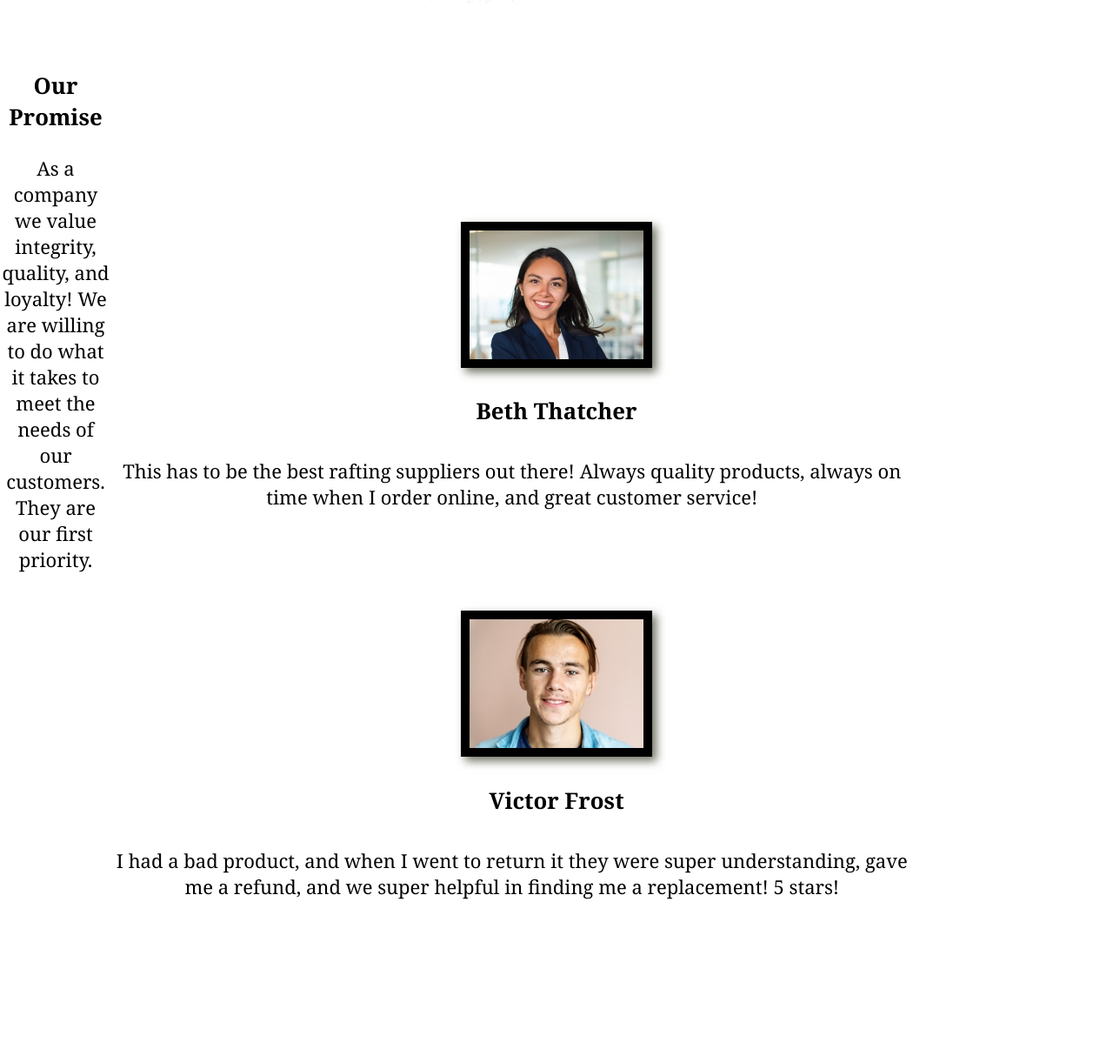
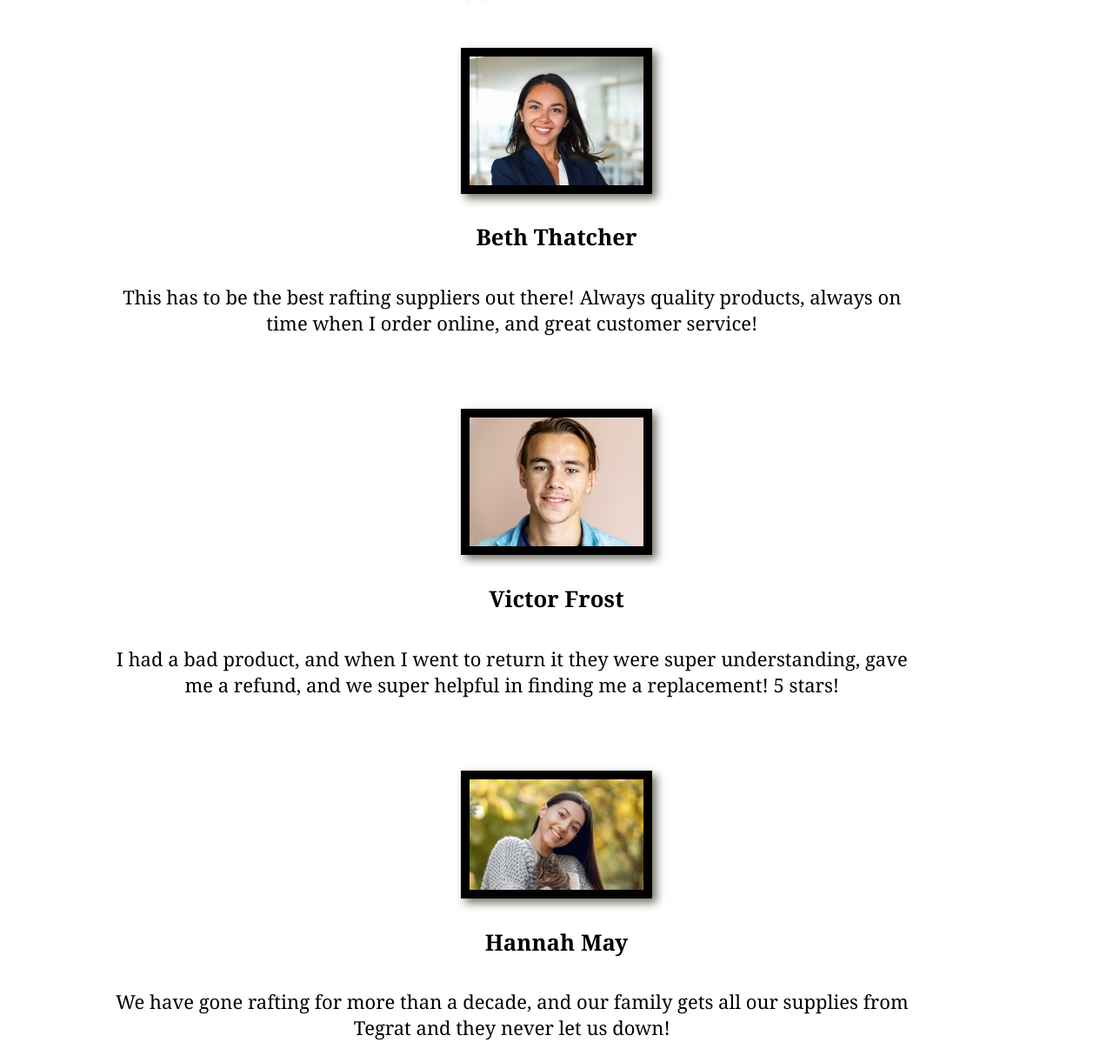
Before and after one commit to timmyrr/wdd130, a plain HTML site: page wwr/reviews.html in a window 1280 px wide. Shown: the part 799-2020 px from the top of the page at 87% size. Drawn offline with Linux system fonts and the light colour scheme; a web font is replaced by a local one.

Commit message:
fixed css

```diff
--- a/wwr/reviews.html
+++ b/wwr/reviews.html
@@ -56,13 +56,6 @@
                     and they never let us down!
                 </p>
             </section>
-            <section class="promise">
-                <h3>Our Promise</h3>
-                <p>
-                    As a company we value integrity, quality, and loyalty! We are willing to do what it takes to
-                    meet the needs of our customers. They are our first priority.
-                </p>
-            </section>
         </main>
         <footer>
             <p>Tegrat &copy; 2023 - Tyler Brown</p>
--- a/wwr/styles/styles.css
+++ b/wwr/styles/styles.css
@@ -202,17 +202,17 @@ nav {
     box-shadow: 5px 5px 10px #6f7364;
 }
 .review-one, .review-two, .review-three {
-    margin: 200px auto;
+    margin: 0 auto;
     grid-column: 2/10;
 }
 .review-one {
     grid-row: 1/2;
 }
 .review-two {
-    grid-row: 2/4;
+    grid-row: 3/4;
 }
 .review-three {
-    grid-row: 4/5;
+    grid-row: 5/6;
 }
 .customer-img:hover {
     opacity: 0.6;
```
